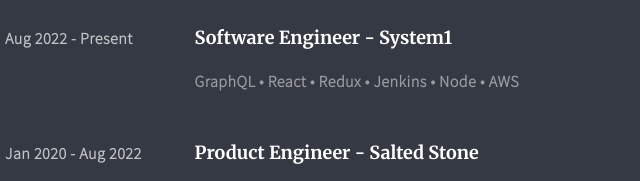
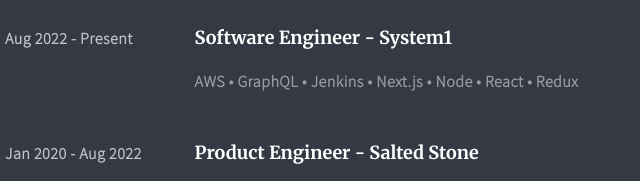
Before and after one commit to kevinmlee/kevinmlee.github.io, a plain HTML site: page index.html in a window 1280 px wide. Shown: the part 246-427 px from the top of the page, 45-685 px from the left. Drawn offline with nearby package versions, Linux system fonts and the light colour scheme.

Commit message:
update order

```diff
--- a/index.html
+++ b/index.html
@@ -62,7 +62,7 @@
               <div class="details col-70">
                 <h4>Software Engineer - System1</h4>
                 <!--<desc>Description of work</desc>-->
-                <div class="text-2">GraphQL • React • Redux • Jenkins • Node • AWS</div>
+                <div class="text-2">AWS • GraphQL •  Jenkins • Next.js • Node • React • Redux</div>
               </div>
             </div>
 
```
